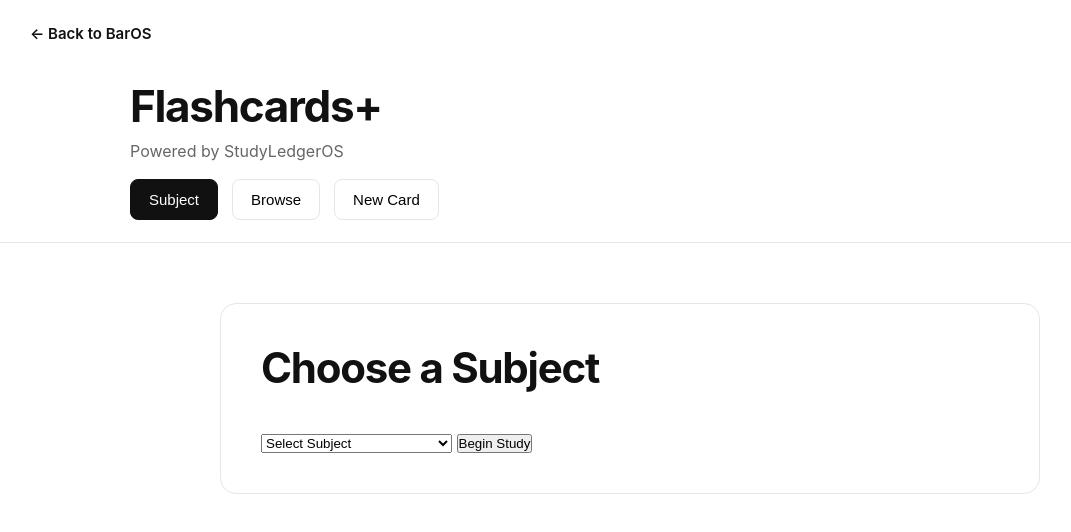
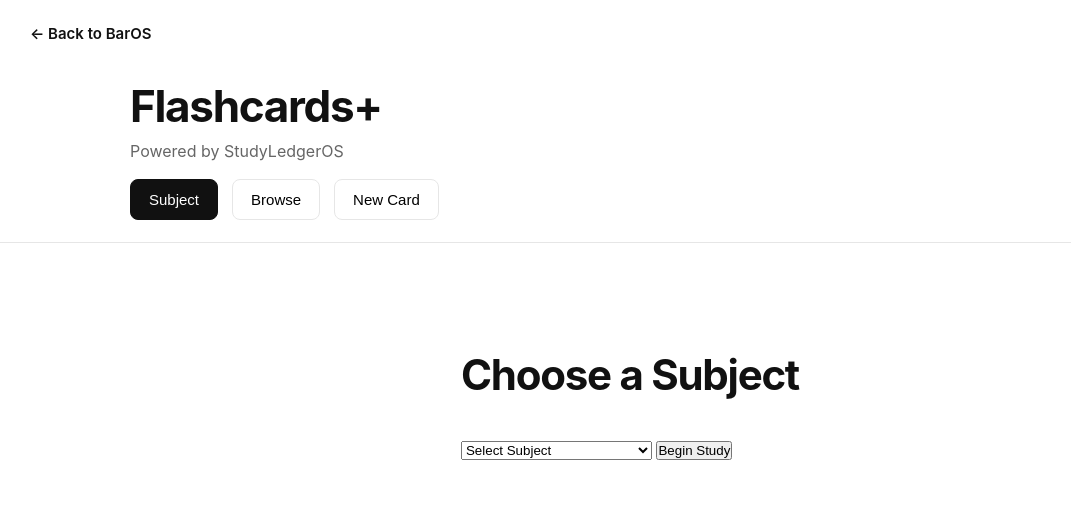
Before and after one commit to drewbassist/bar-command-center, a plain HTML site: page flashcardsplus/index.html in a window 1280 px wide. Shown: the whole page, without its empty margins (10-1081 px from the left). Drawn offline with nearby package versions, Linux system fonts and the light colour scheme.

Commit message:
Update style.css

```diff
--- a/flashcardsplus/style.css
+++ b/flashcardsplus/style.css
@@ -157,19 +157,13 @@ main {
 
 }
 
-.card {
-
-    width: 100%;
-    max-width: 820px;
-
-    background: white;
-
-    border: 1px solid var(--line);
-
-    border-radius: 16px;
-
-    padding: 40px;
-
+.card{
+    max-width:900px;
+    margin:48px auto;
+    padding:0;
+    border:none;
+    background:transparent;
+    box-shadow:none;
 }
 
 .study-header {
```
